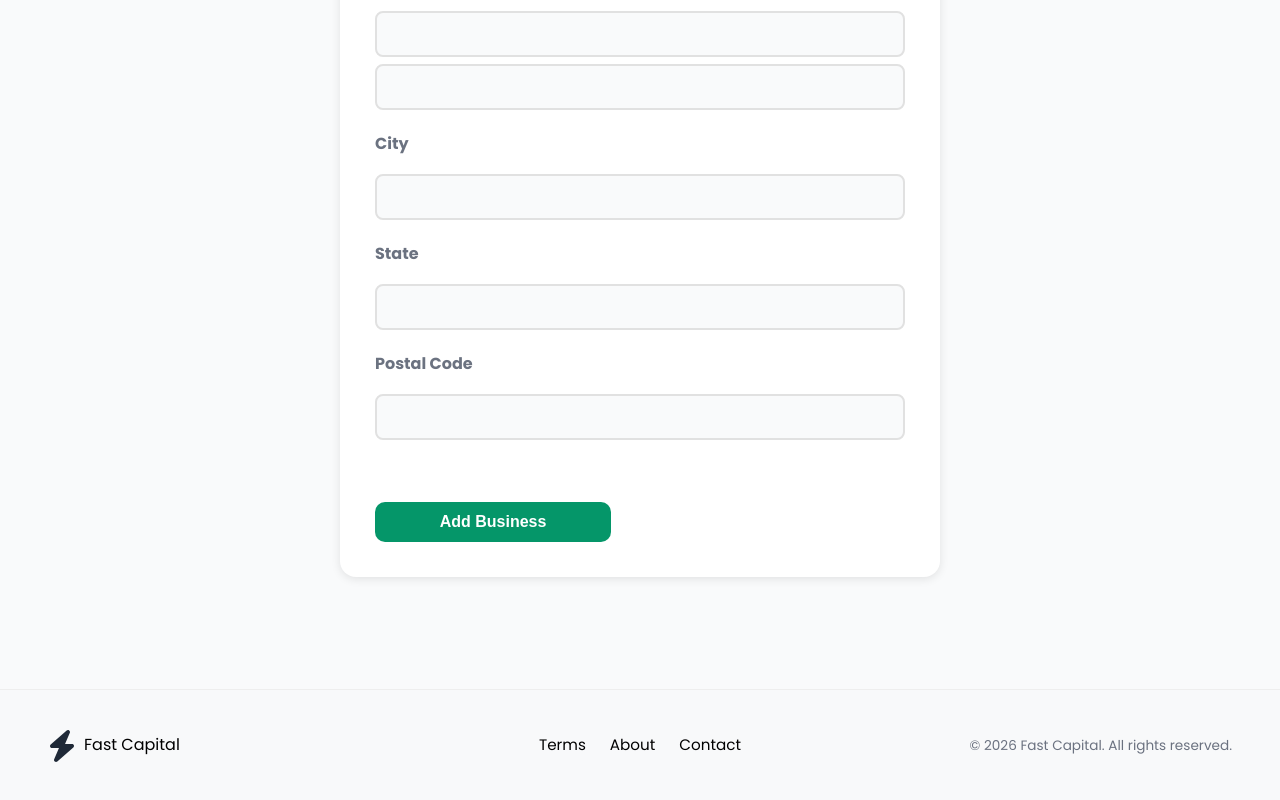
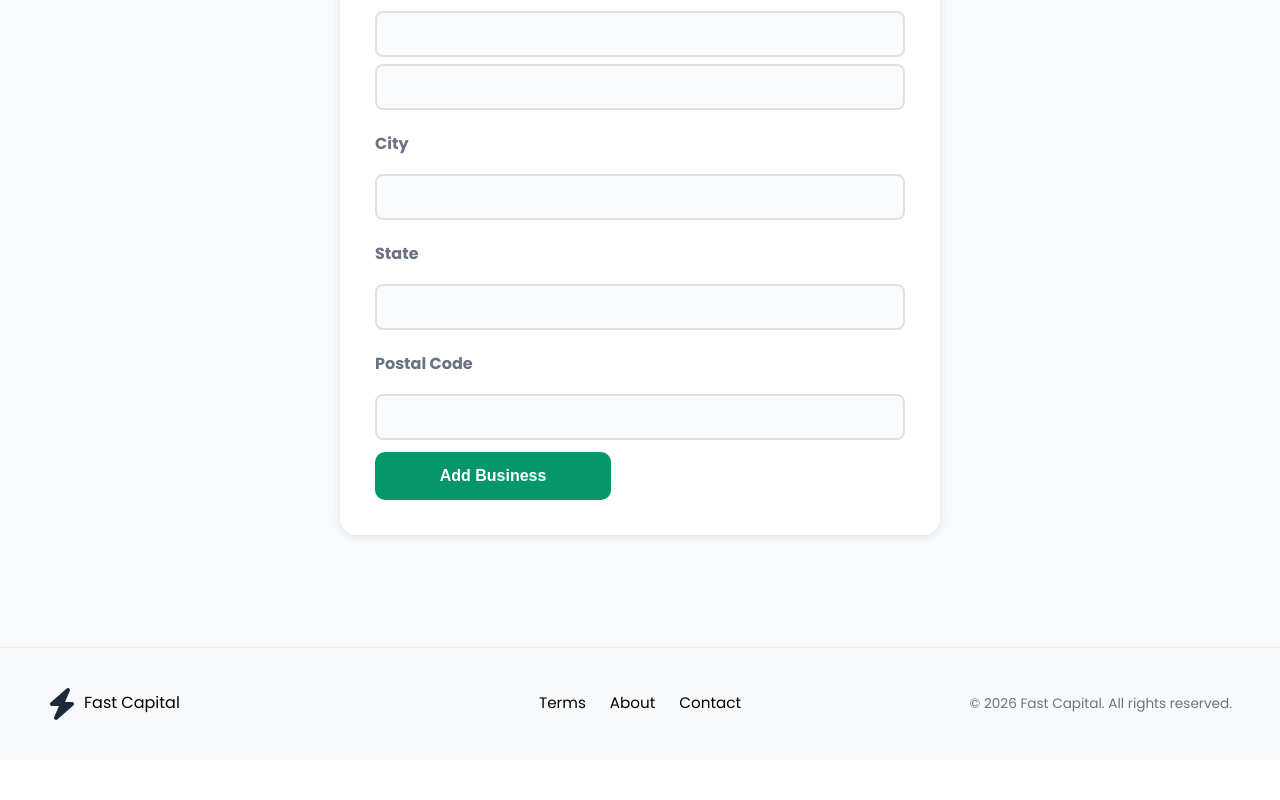
Before and after one commit to jlai9001/FastCapital, a React (Vite) app in the folder client/: page /add-business in a window 1280 px wide. Shown: the part 556-1356 px from the top of the page. After the commit the page ends 1316 px from the top, so only its background shows below. Built offline with nearby package versions, Linux system fonts and the light colour scheme; no server answers; sample sign-in values are in the browser's storage.

Commit message:
add business styling

```diff
--- a/client/src/pages/add-business.css
+++ b/client/src/pages/add-business.css
@@ -145,16 +145,7 @@ input[type="file"]::file-selector-button:hover {
 }
 
 .no-business-button{
-    background-color: var(--main_button_color);
-    color: #fff;
-    font-size: 16px;
-    font-weight: 600;
-    height: 48px;
-    border: none;
-    border-radius: 10px;
-    align-items: center;
-    width: 100%;
-    margin-top: 50px;
+    height: 48px !important;
 }
 
 /* ✅ MOBILE ONLY behavior:
@@ -163,6 +154,11 @@ input[type="file"]::file-selector-button:hover {
 */
 
 @media (max-width: 600px) {
+  .no-business-button{
+    width:100%;
+  }
+
+
   .file-row.no-file .file-name {
     display: none;
   }
```
